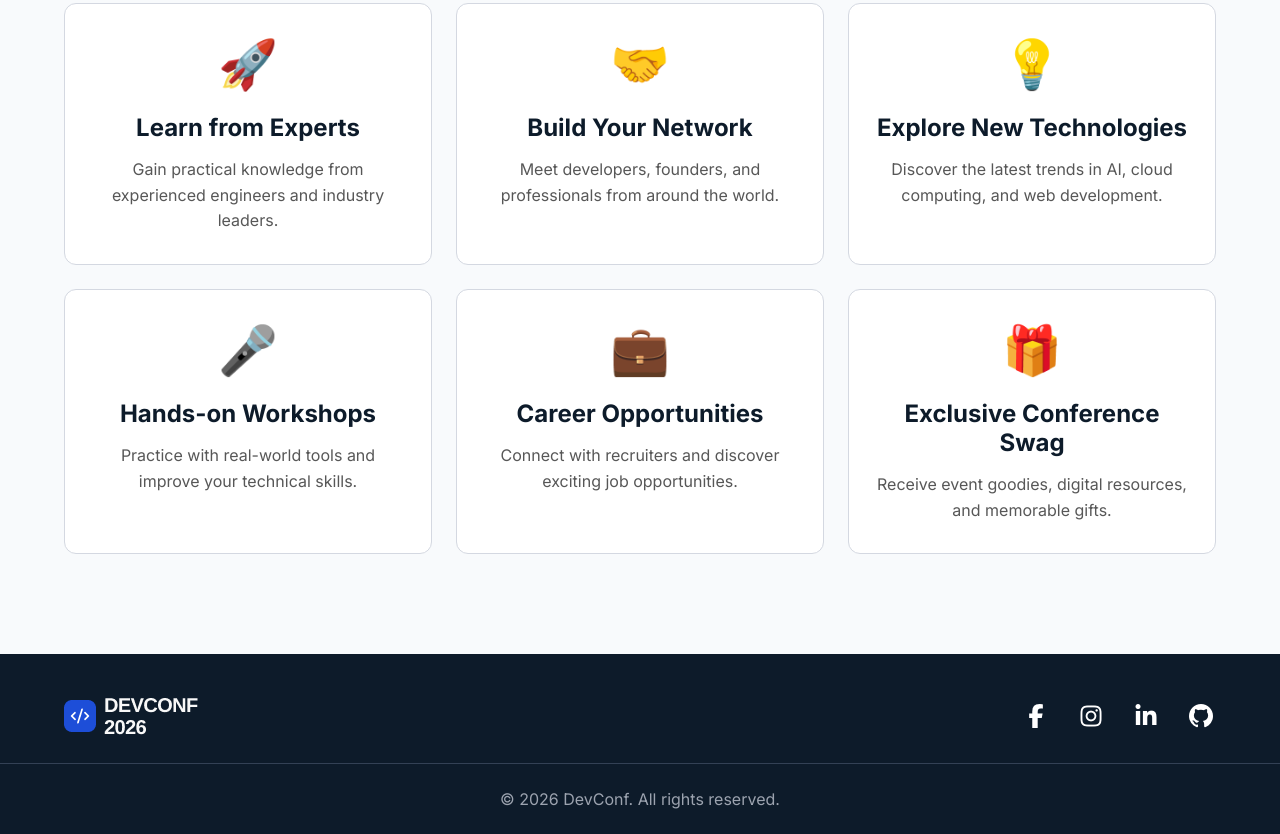
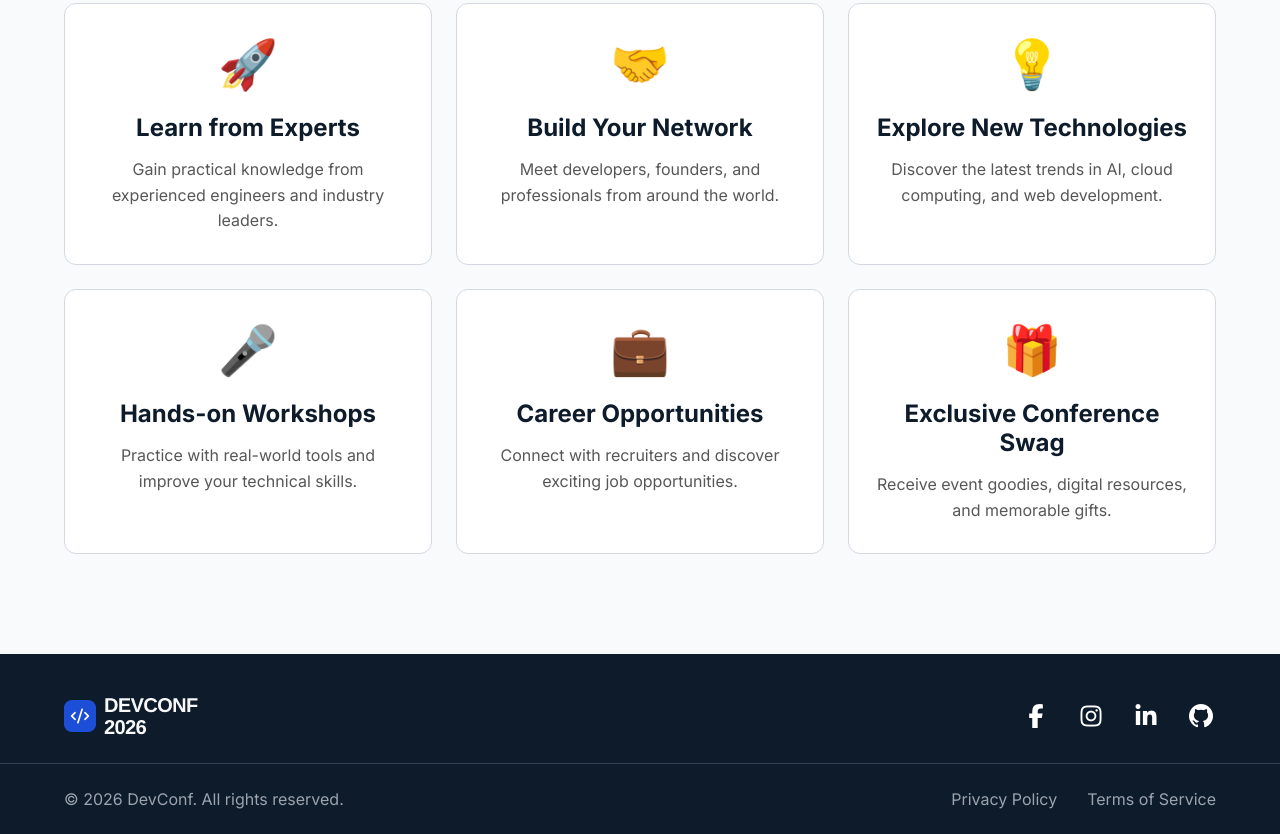
Before and after one commit to jotika-meaw/PH-Assignment-01, a plain HTML site: page index.html in a window 1280 px wide. Shown: the part 3167-4001 px from the top of the page. Drawn offline with Linux system fonts and the light colour scheme.

Commit message:
Complete project

```diff
--- a/index.html
+++ b/index.html
@@ -223,6 +223,10 @@
     <hr>
     <div class="container footer-bottom">
         <p>&copy; 2026 DevConf. All rights reserved.</p>
+            <div class="footer-links">
+            <a href="#">Privacy Policy</a>
+            <a href="#">Terms of Service</a>
+        </div>
     </div>
 </footer>
 </body>
--- a/style.css
+++ b/style.css
@@ -8,7 +8,7 @@
 
 img{
   max-width: 100%;
-  display: block;    /* remove extra space below image */
+  display: block;
 }
 
 .container{
@@ -384,10 +384,28 @@
 }
 
 .footer-bottom{
-    text-align:center;
+    display:flex;
+    justify-content:space-between;
+    align-items:center;
 }
 
 .footer-bottom p{
     color:#9CA3AF;
     font-size:16px;
 }
+
+.footer-links{
+    display:flex;
+    gap:30px;
+}
+
+.footer-links a{
+    color:#9CA3AF;
+    text-decoration:none;
+    font-size:16px;
+    transition:0.3s;
+}
+
+.footer-links a:hover{
+    color:white;
+}
```
